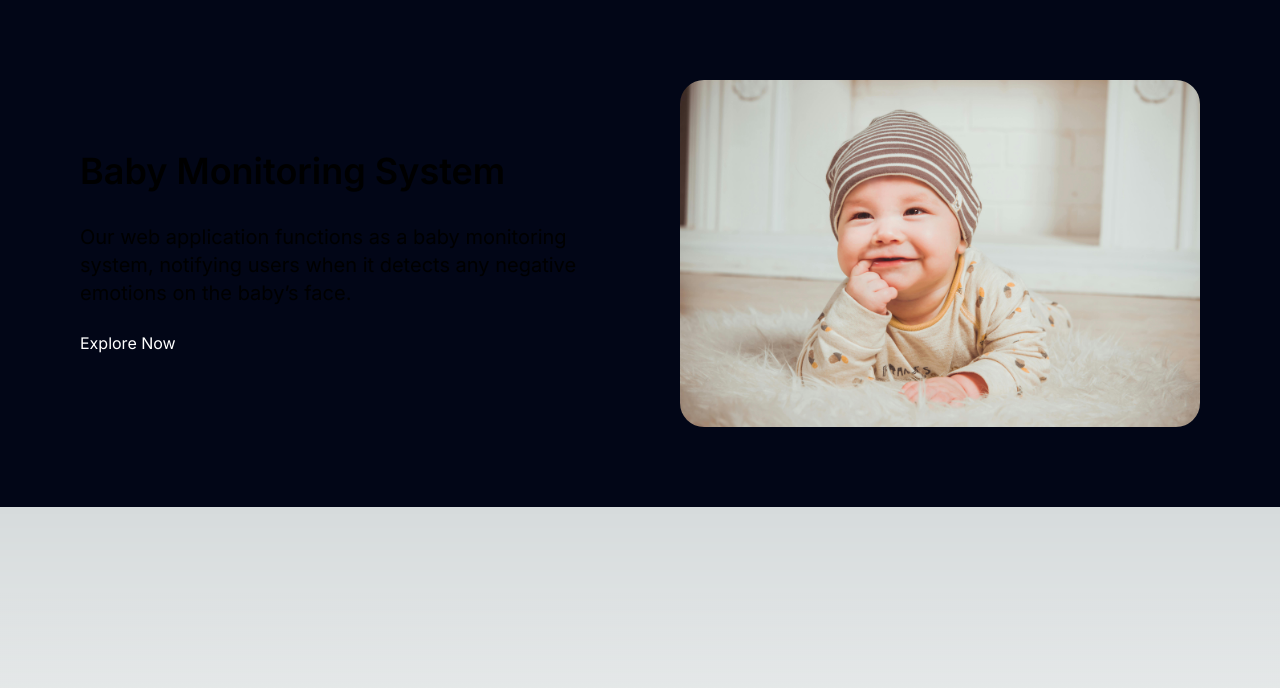
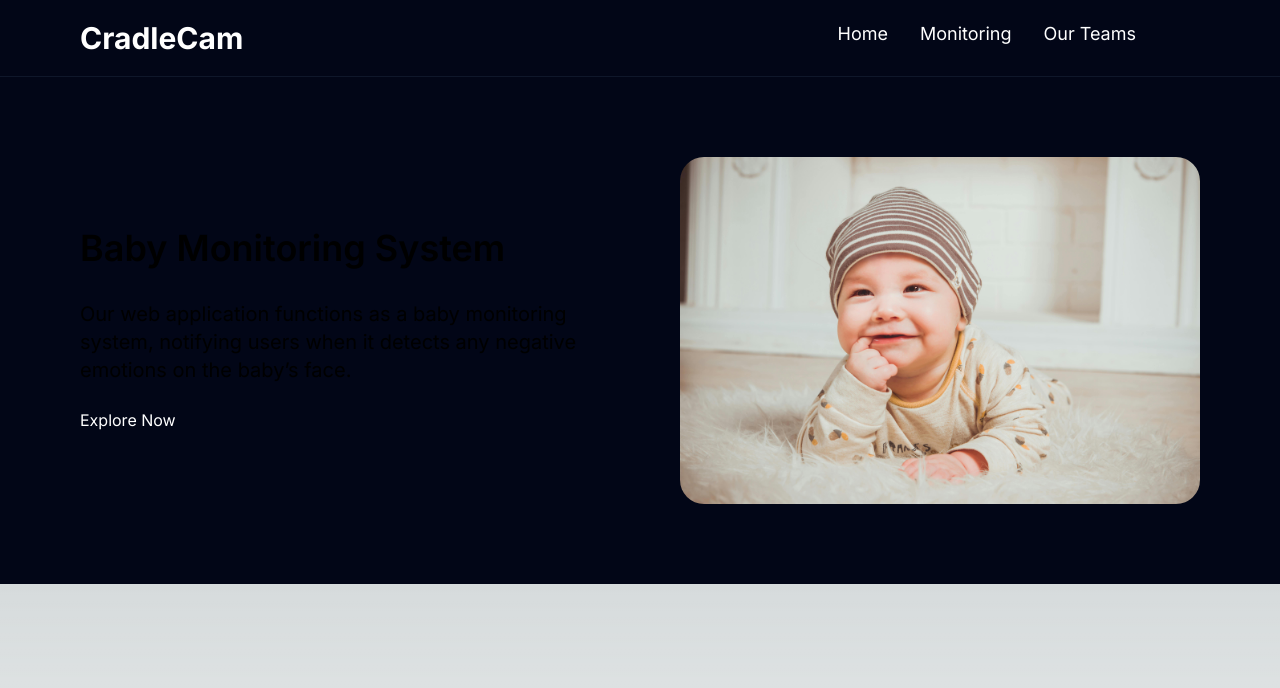
Before and after one commit to shabik-ashab/baby-monitoring-client, a Next.js app: page / in a window 1280 px wide. Shown: the top 688 px of the page. Built offline with nearby package versions, Linux system fonts and the light colour scheme.

Commit message:
add navbar

```diff
--- a/src/app/layout.tsx
+++ b/src/app/layout.tsx
@@ -1,6 +1,7 @@
 import type { Metadata } from "next";
 import { Inter } from "next/font/google";
 import "./globals.css";
+import Navbar from "@/components/Navbar";
 
 const inter = Inter({ subsets: ["latin"] });
 
@@ -16,7 +17,10 @@ export default function RootLayout({
 }>) {
   return (
     <html lang="en">
-      <body className={inter.className}>{children}</body>
+      <body className={inter.className}>
+        <Navbar />
+        {children}
+        </body>
     </html>
   );
 }
--- /dev/null
+++ b/src/components/Navbar.tsx
@@ -0,0 +1,38 @@
+import Link from 'next/link'
+import React from 'react'
+
+
+const Navbar = () => {
+  return (
+    <nav>
+    <div className="h-10vh flex justify-between z-20 bg-slate-950 text-white lg:py-5 px-20 py-4 sticky top-0 border-b border-slate-900">
+      <div className="flex items-center flex-1">
+        <span className="text-3xl font-bold"> CradleCam</span>
+      </div>
+      <div className="lg:flex md:flex lg: flex-1 items center justify-end font-normal hidden">
+        <div className="flex-10">
+          <ul className="flex gap-8 mr-16 text-[18px]">
+            <Link href="/">
+              <li className="hover:text-primary transition border-b-2 border-slate-950 hover:border-primary cursor-pointer">
+                Home
+              </li>
+            </Link>
+            <Link href="/monitoring">
+              <li className="hover:text-primary transition border-b-2 border-slate-950 hover:border-primary cursor-pointer">
+                Monitoring
+              </li>
+            </Link>
+            <Link href="/ourteams">
+              <li className="hover:text-primary transition border-b-2 border-slate-950 hover:border-primary cursor-pointer">
+                Our Teams
+              </li>
+            </Link>
+          </ul>
+        </div>
+      </div>
+    </div>
+  </nav>
+  )
+}
+
+export default Navbar
```
